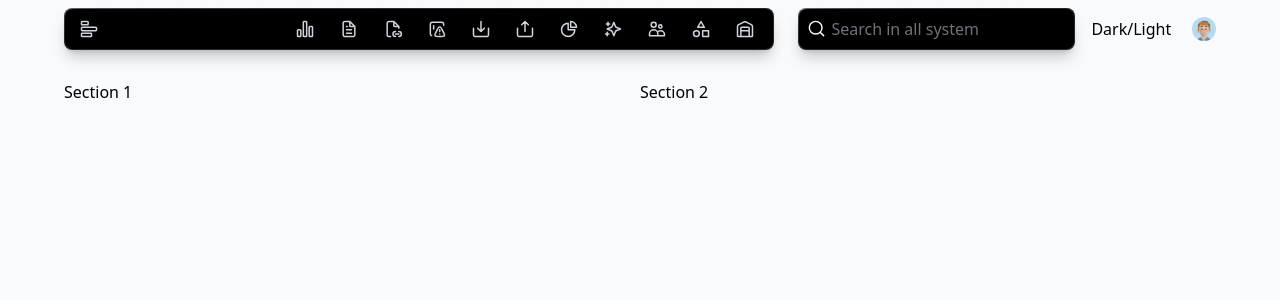
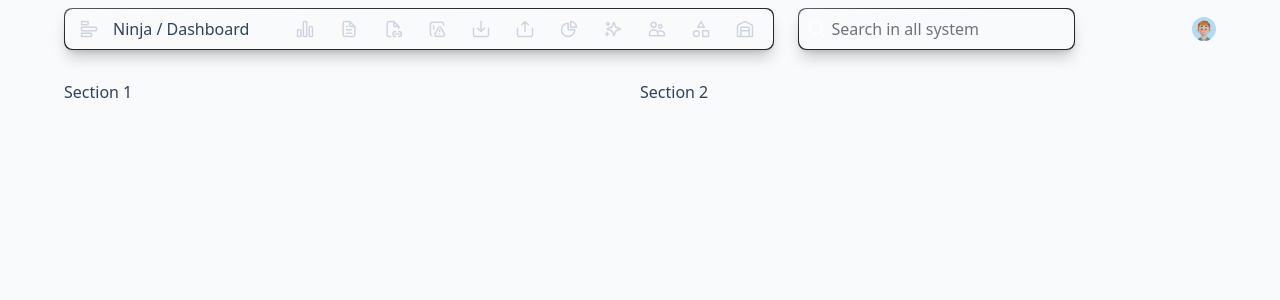
Before and after one commit to digitalfortress-dev/next.js-templates, a Next.js app: page /horizontal-dashboard in a window 1280 px wide. Shown: the top 300 px of the page. Built offline with nearby package versions, Linux system fonts and the light colour scheme.

Commit message:
feat: implement multi theme

```diff
--- a/src/app/globals.css
+++ b/src/app/globals.css
@@ -18,7 +18,7 @@
 
 
 .dark {
-  --color-bg-primary: #334155;
+  --color-bg-primary: #000000;
   --color-bg-secondary: #475569;
   --color-text-primary: #f8fafc;
   --color-text-secondary: #FEF3C7;
--- a/src/app/horizontal-dashboard/layout.tsx
+++ b/src/app/horizontal-dashboard/layout.tsx
@@ -1,3 +1,4 @@
+import { HorizontalNavbar } from '@/components/common/navbar/horizontal'
 import { Metadata } from 'next'
 import Image from 'next/image'
 import Link from 'next/link'
@@ -65,54 +66,7 @@ export default function RootLayout({
 }) {
   return (
     <>
-      <aside className='fixed w-full mx-auto top-0 mt-2 '>
-        <nav className='flex mx-auto max-w-90'>
-          <div className='rounded-lg bg-vc-border-gradient p-px shadow-lg shadow-black/20'>
-            <div className='flex items-center rounded-lg bg-black pl-2 py-1'>
-              <div className='flex items-center mr-10'>
-                <Image
-                  src='/Home.svg'
-                  width={32}
-                  height={32}
-                  alt="Picture of the author"
-                />
-                <Link href={"/horizontal-dashboard"} className='ml-2'>
-                  Ninja  /  Dashboard
-                </Link>
-              </div>
-              <div className='max-w-full flex flex-wrap items-center justify-between'>
-                {
-                  menuIcon.map((item, index) => {
-                    return <Link className='mr-3' key={index} href='#'><Image
-                      src={item.icon}
-                      width={32}
-                      height={32}
-                      alt="Picture of the author"
-                    /></Link>
-                  })
-                }
-              </div>
-            </div>
-          </div>
-          <div className='relative ml-6 rounded-lg bg-vc-border-gradient p-px shadow-lg shadow-black/20'>
-            <input placeholder="Search in all system" className='rounded-lg bg-black border-none border-opacity-0 pl-8 h-full' type="text" />
-            <Image className='absolute top-1/4 left-2' src='/search.svg'
-              width={20}
-              height={20}
-              alt="Picture of the author" />
-          </div>
-
-          <div className="ml-4 flex items-center">
-            <button>Dark</button>/
-            <button>Light</button>
-          </div>
-
-          <Image className='ml-auto'
-            src="/Hansel.svg" width={24}
-            height={24}
-            alt="Picture of the author" />
-        </nav>
-      </aside>
+      <HorizontalNavbar />
       <div className='pt-20 max-w-90 mx-auto'>{children}</div>
     </>
   )
--- a/src/app/horizontal-dashboard/page.tsx
+++ b/src/app/horizontal-dashboard/page.tsx
@@ -6,8 +6,8 @@ const inter = Inter({ subsets: ['latin'] })
 export default function Home() {
   return (
     <div className="flex flex-row">
-      <div className="basis-2/4">Section 1</div>
-      <div className="basis-2/4">Section 2</div>
+      <div className="basis-2/4 text-primary">Section 1</div>
+      <div className="basis-2/4 text-primary">Section 2</div>
     </div>
   )
 }
--- a/src/app/page.tsx
+++ b/src/app/page.tsx
@@ -14,7 +14,7 @@ export default function Home() {
     <div className="space-y-8">
       <h1 className="text-xl font-medium text-gray-300">Examples</h1>
 
-      <div >
+      <div>
         <Link className='text-primary' href={'/vertical-dashboard'}>Vertical</Link>/
         <Link className='text-primary' href={'/horizontal-dashboard'}>Horizontal</Link>
       </div>
@@ -37,7 +37,7 @@ export default function Home() {
             Test
           </div>
 
-          <div className="text-sm text-secondary line-clamp-3 group-hover:text-gray-300">
+          <div className="text-sm text-primary line-clamp-3 group-hover:text-gray-300">
             Test Description
           </div>
         </div>
--- a/src/components/common/Byline/Byline.tsx
+++ b/src/components/common/Byline/Byline.tsx
@@ -3,11 +3,11 @@ export default function Byline({ className }: { className: string }) {
     <div
       className={`${className} inset-x-0 bottom-3 mx-3 rounded-lg bg-vc-border-gradient p-px shadow-lg shadow-black/20`}
     >
-      <div className="flex flex-col justify-between space-y-2 rounded-lg bg-black p-3.5 lg:px-5 lg:py-3">
+      <div className="flex flex-col justify-between space-y-2 rounded-lg bg-primary p-3.5 lg:px-5 lg:py-3">
         <div className="flex items-center gap-x-1.5">
           <div className="text-sm text-gray-400">By</div>
           <a href="https://digitalfortress.dev" title="Vercel">
-            <div className="w-16 text-gray-100 hover:text-gray-50">
+            <div className="w-16 text-primary hover:text-secondary">
               DF Logo
             </div>
           </a>
--- a/src/components/common/navbar/horizontal/HorizontalNavbar.tsx
+++ b/src/components/common/navbar/horizontal/HorizontalNavbar.tsx
@@ -40,6 +40,14 @@ export const menuIcon = [
   {
     name: 'Menu9',
     icon: '/Item-8.svg'
+  },
+  {
+    name: 'Menu10',
+    icon: '/Item-9.svg'
+  },
+  {
+    name: 'Menu11',
+    icon: '/Item-10.svg'
   }
 ]
 
@@ -47,37 +55,64 @@ export function HorizontalNavbar() {
   return (
     <aside className='fixed w-full mx-auto top-0 mt-2 '>
       <nav className='flex mx-auto max-w-90'>
-        <div className='flex w-full justify-between items-center pl-2 py-1'>
-          <Link href='/'>
-            <Image
-              src='/Home.svg'
-              width={20}
-              height={20}
-              alt="Picture of the author"
-            />
-          </Link>
-          <NavbarList />
-          <User />
+        <div className='rounded-lg bg-vc-border-gradient p-px shadow-lg shadow-black/20'>
+          <div className='flex items-center rounded-lg bg-primary pl-2 py-1'>
+            <Logo />
+            <div className='max-w-full flex flex-wrap items-center justify-between'>
+              {
+                menuIcon.map((item, index) => {
+                  return <Link className='mr-3' key={index} href='#'><Image
+                    src={item.icon}
+                    width={32}
+                    height={32}
+                    alt="Picture of the author"
+                  /></Link>
+                })
+              }
+            </div>
+          </div>
         </div>
+        <Search />
+
+        <User />
       </nav>
     </aside>
   )
 }
 
-const User = () => {
+const Logo = () => {
   return (
-    <div className='flex items-center'>
+    <div className='flex items-center mr-10'>
       <Image
-        className='mx-4'
-        src="/Hansel.svg" width={24}
-        height={24}
-        alt="Picture of the author" />
-      <span className='text-xs'>Johnny</span>
-      <Image
-        className='mx-4'
-        src="/Arrow-down.svg" width={24}
-        height={24}
+        src='/Home.svg'
+        width={32}
+        height={32}
+        alt="Picture of the author"
+      />
+      <Link href={"/horizontal-dashboard"} className='ml-2 text-primary'>
+        Ninja  /  Dashboard
+      </Link>
+    </div>
+  )
+}
+
+const Search = () => {
+  return (
+    <div className='relative ml-6 rounded-lg bg-vc-border-gradient p-px shadow-lg shadow-black/20'>
+      <input placeholder="Search in all system" className='rounded-lg bg-primary text-primary border-none border-opacity-0 pl-8 h-full' type="text" />
+      <Image className='absolute top-1/4 left-2' src='/search.svg'
+        width={20}
+        height={20}
         alt="Picture of the author" />
     </div>
   )
 }
+
+const User = () => {
+  return (
+    <Image className='ml-auto'
+      src="/Hansel.svg" width={24}
+      height={24}
+      alt="Picture of the author" />
+  )
+}
--- a/src/components/common/navbar/horizontal/NavbarItem.tsx
+++ b/src/components/common/navbar/horizontal/NavbarItem.tsx
@@ -8,14 +8,11 @@ type INavbarItem = {
 
 export function NavbarItem({ name, icon }: INavbarItem) {
   return (
-    <Link className='mr-4 flex items-center' href='#'>
-      <Image
-        src={icon}
-        width={20}
-        height={20}
-        alt="Picture of the author"
-      />
-      <span className='text-xs'>{name}</span>
-    </Link>
+    <Link className='mr-3' href='#'><Image
+      src={icon}
+      width={32}
+      height={32}
+      alt="Picture of the author"
+    /></Link>
   )
 }
--- a/tailwind.config.js
+++ b/tailwind.config.js
@@ -16,6 +16,7 @@ module.exports = {
       backgroundColor: {
         primary: "var(--color-bg-primary)",
         secondary: "var(--color-bg-secondary)",
+        accent: "var(--color-bg-secondary)",
     },
     textColor: {
         primary: "var(--color-text-primary)",
```
Also changed, not shown: src/components/common/navbar/vertical/VerticalNavbar.tsx (+6 -6 lines).
